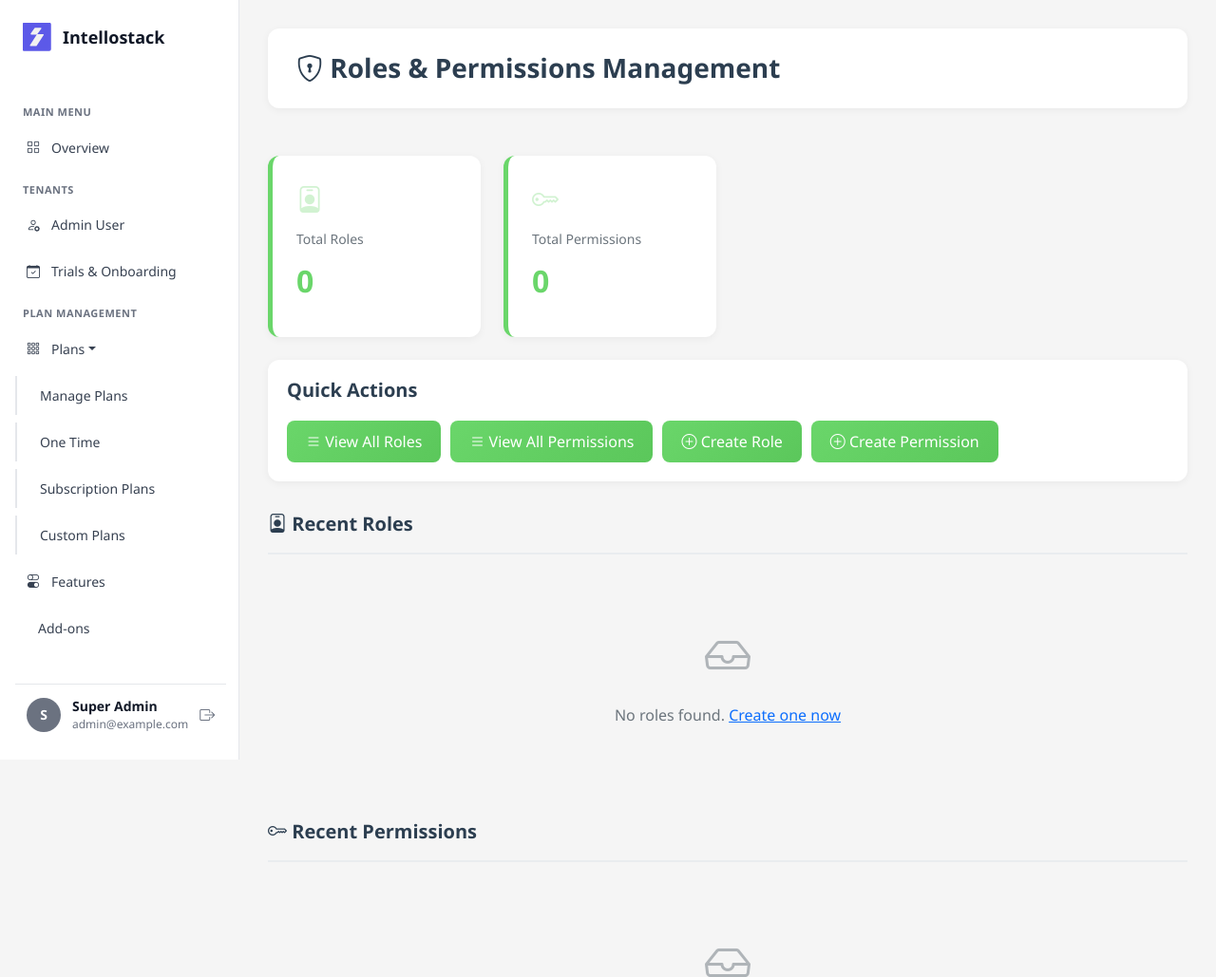
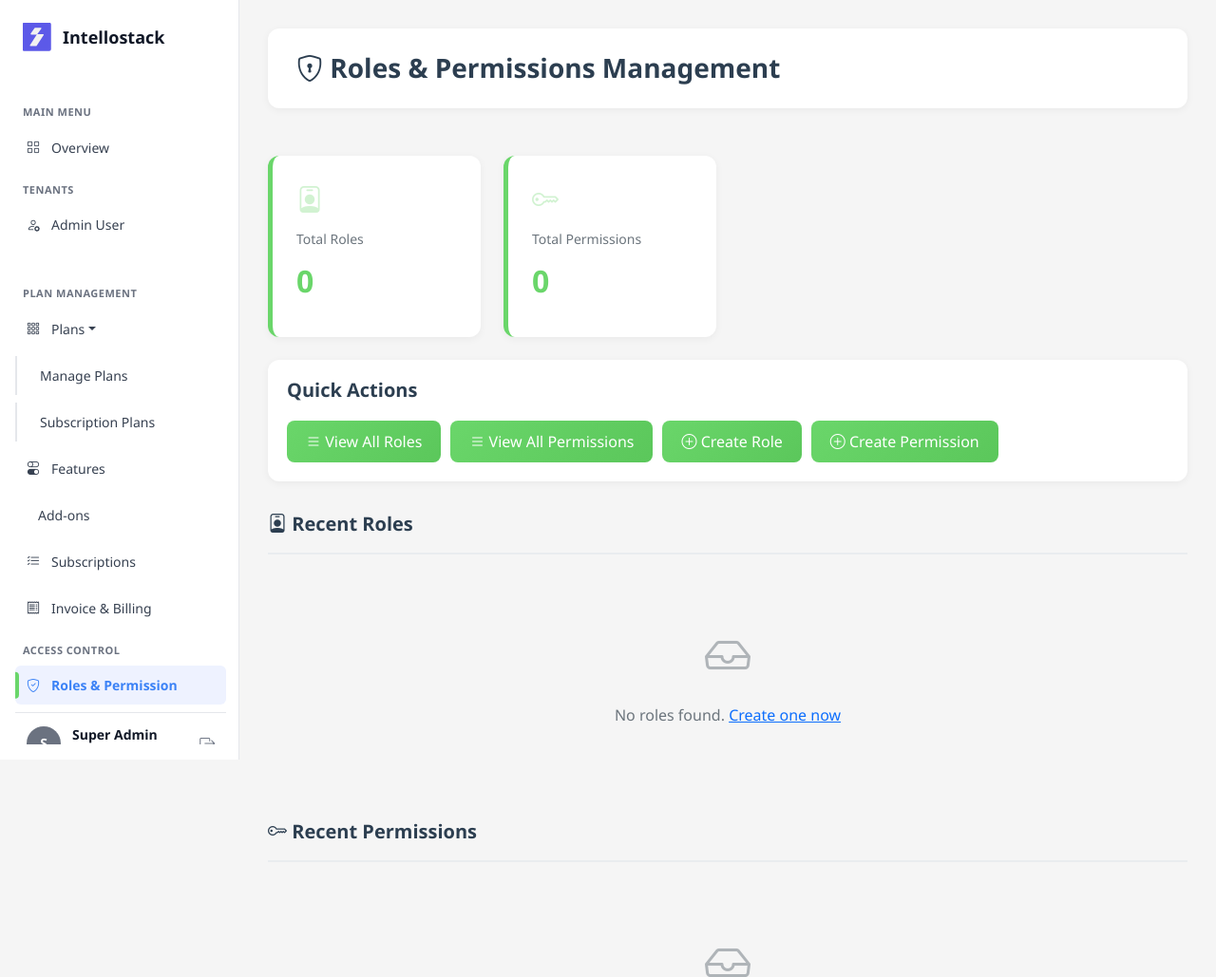
Before and after one commit to suraj19667/Saas_CRM_HRM, a Django app: page /roles-permissions/ in a window 1280 px wide. Shown: the top 1029 px of the page at 95% size. Run offline with Django 5.2, Linux system fonts and the light colour scheme; a user stored in the database is signed in; data comes from the database, SQL or seed files in the repository; data that the repository does not hold is empty.

Commit message:
updated commit

```diff
--- a/saas/templates/base.html
+++ b/saas/templates/base.html
@@ -622,8 +622,8 @@
                     </li>
                     <li class="menu-item">
                         <a href="#" class="menu-link">
-                            <i class="bi bi-calendar-check"></i>
-                            <span style="margin-left: 12px;">Trials & Onboarding</span>
+                            <!-- <i class="bi bi-calendar-check"></i> -->
+                            <!-- <span style="margin-left: 12px;">Trials & Onboarding</span> -->
                         </a>
                     </li>
                 </ul>
@@ -644,9 +644,9 @@
                                 <span>Manage Plans</span>
                             </a>
                         </li>
-                        <li class="menu-item dropdown-item">
+                        <!-- <li class="menu-item dropdown-item">
                             <a href="#" class="menu-link">
-                                <span>One Time</span>
+                                <span>One Time</span> -->
                             </a>
                         </li>
                         <li class="menu-item dropdown-item">
@@ -655,10 +655,10 @@
                                 <span>Subscription Plans</span>
                             </a>
                         </li>
-                        <li class="menu-item dropdown-item">
+                        <!-- <li class="menu-item dropdown-item">
                             <a href="#" class="menu-link">
                                 <span>Custom Plans</span>
-                            </a>
+                            </a> -->
                         </li>
                     </div>
                     <li class="menu-item">
@@ -675,11 +675,11 @@
                             <span style="margin-left: 12px;">Add-ons</span>
                         </a>
                     </li>
-                    <li class="menu-item">
+                    <!-- <li class="menu-item">
                         <a href="#" class="menu-link">
                             <i class="bi bi-percent"></i>
                             <span style="margin-left: 12px;">Discount</span>
-                        </a>
+                        </a> -->
                     </li>
                     <li class="menu-item">
                         <a href="{% if request.user.is_staff %}{% url 'payment:subscription_list' %}{% else %}{% url 'subscription:list_plans' %}{% endif %}"
@@ -695,10 +695,10 @@
                             <span style="margin-left: 12px;">Invoice & Billing</span>
                         </a>
                     </li>
-                    <li class="menu-item">
+                    <!-- <li class="menu-item">
                         <a href="#" class="menu-link">
                             <i class="bi bi-ticket"></i>
-                            <span style="margin-left: 12px;">Coupons</span>
+                            <span style="margin-left: 12px;">Coupons</span> -->
                         </a>
                     </li>
                 </ul>
@@ -715,7 +715,7 @@
                     </li>
                 </ul>
 
-                <!-- OPERATIONS Section -->
+                <!-- OPERATIONS Section
                 <div class="menu-section-heading">OPERATIONS</div>
                 <ul class="menu-list">
                     <li class="menu-item">
@@ -738,7 +738,6 @@
                     </li>
                 </ul>
 
-                <!-- SYSTEM Section -->
                 <div class="menu-section-heading">SYSTEM</div>
                 <ul class="menu-list">
                     <li class="menu-item">
```
